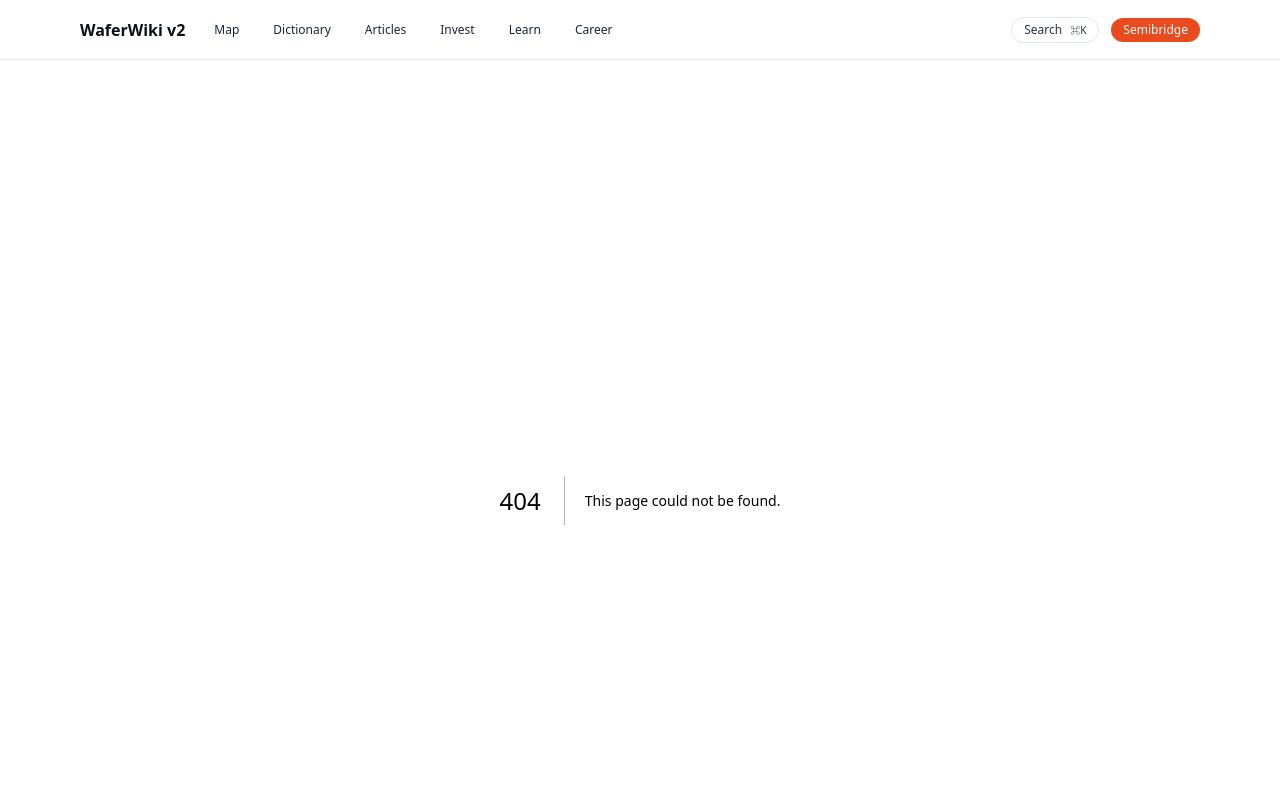
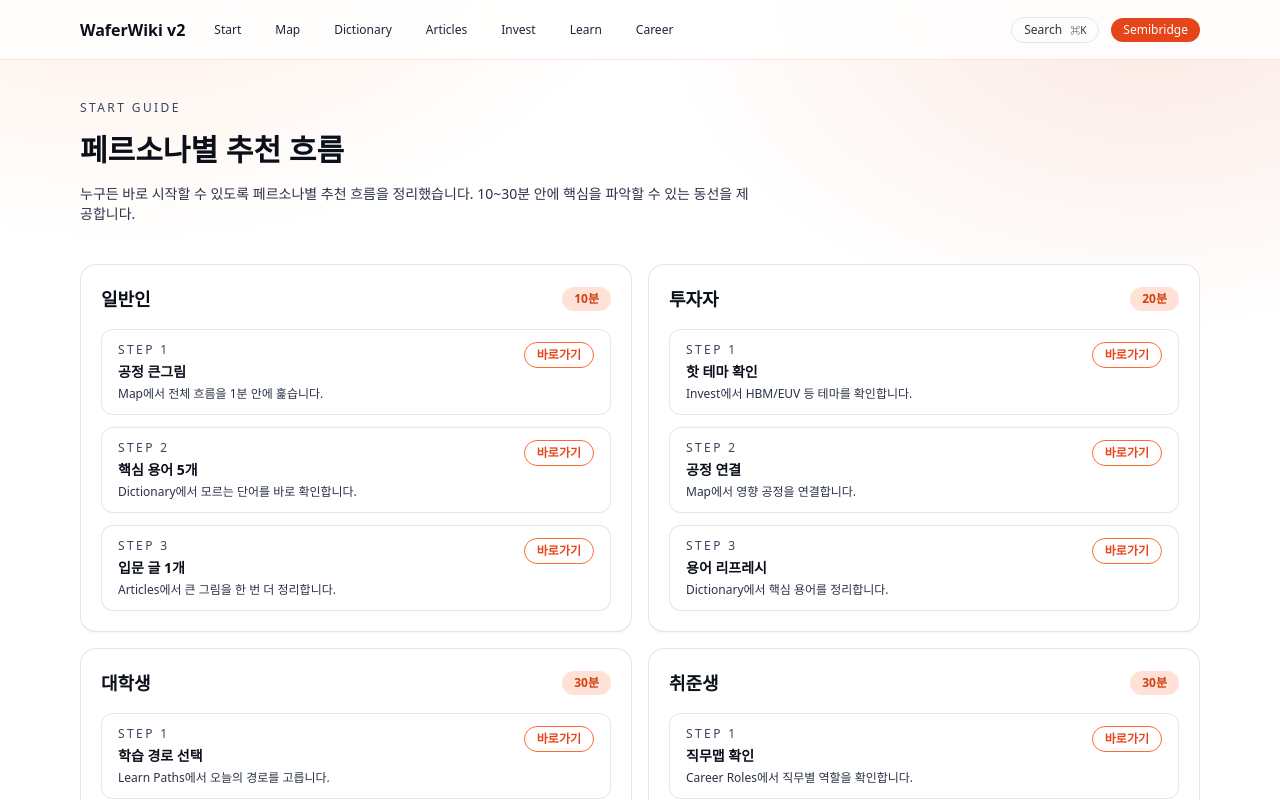
Before and after one commit to shkim7267-ctrl/waferwiki-v2, a Next.js app: page /start in a window 1280 px wide. Before the commit this address had no page. Shown: the top 800 px of the page. Built offline with nearby package versions, Linux system fonts and the light colour scheme.

Commit message:
Add Start guide and SK hynix-inspired theme

```diff
--- a/app/(site)/page.tsx
+++ b/app/(site)/page.tsx
@@ -1,6 +1,11 @@
 import Link from 'next/link';
 
 const quickLinks = [
+  {
+    title: 'Start 가이드',
+    desc: '페르소나별 추천 흐름으로 빠르게 시작하기.',
+    href: '/start'
+  },
   {
     title: '공정 큰그림 지도',
     desc: 'Wafer부터 Packaging까지 공정 흐름을 한 눈에.',
@@ -42,10 +47,10 @@ export default function HomePage() {
         </p>
         <div className="flex flex-wrap gap-3">
           <Link
-            href="/map"
+            href="/start"
             className="rounded-full bg-accent-600 px-4 py-2 text-sm font-medium text-white"
           >
-            공정 지도 보기
+            Start 가이드
           </Link>
           <Link
             href="/glossary"
--- a/app/globals.css
+++ b/app/globals.css
@@ -7,7 +7,11 @@
 }
 
 body {
-  @apply bg-white text-ink-900 antialiased;
+  @apply text-ink-900 antialiased;
+  background:
+    radial-gradient(900px 600px at 10% -10%, rgba(255, 122, 51, 0.15), transparent 60%),
+    radial-gradient(900px 600px at 90% 0%, rgba(230, 69, 26, 0.12), transparent 55%),
+    #fff;
 }
 
 .prose-start {
@@ -19,7 +23,7 @@ body {
 }
 
 .card {
-  @apply rounded-xl border border-ink-200/60 bg-white p-5 shadow-sm;
+  @apply rounded-2xl border border-ink-200/60 bg-white p-5 shadow-sm;
 }
 
 .section-title {
--- /dev/null
+++ b/app/start/page.tsx
@@ -0,0 +1,93 @@
+import Link from 'next/link';
+
+const flows = [
+  {
+    persona: '일반인',
+    time: '10분',
+    steps: [
+      { label: '공정 큰그림', desc: 'Map에서 전체 흐름을 1분 안에 훑습니다.', href: '/map' },
+      { label: '핵심 용어 5개', desc: 'Dictionary에서 모르는 단어를 바로 확인합니다.', href: '/glossary' },
+      { label: '입문 글 1개', desc: 'Articles에서 큰 그림을 한 번 더 정리합니다.', href: '/articles' }
+    ]
+  },
+  {
+    persona: '투자자',
+    time: '20분',
+    steps: [
+      { label: '핫 테마 확인', desc: 'Invest에서 HBM/EUV 등 테마를 확인합니다.', href: '/invest/themes' },
+      { label: '공정 연결', desc: 'Map에서 영향 공정을 연결합니다.', href: '/map' },
+      { label: '용어 리프레시', desc: 'Dictionary에서 핵심 용어를 정리합니다.', href: '/glossary' }
+    ]
+  },
+  {
+    persona: '대학생',
+    time: '30분',
+    steps: [
+      { label: '학습 경로 선택', desc: 'Learn Paths에서 오늘의 경로를 고릅니다.', href: '/learn/paths' },
+      { label: '개념 카드', desc: 'Concepts로 선수/후속 개념을 연결합니다.', href: '/learn/concepts' },
+      { label: '퀴즈로 점검', desc: 'Quiz로 이해도를 확인합니다.', href: '/learn/quiz' }
+    ]
+  },
+  {
+    persona: '취준생',
+    time: '30분',
+    steps: [
+      { label: '직무맵 확인', desc: 'Career Roles에서 직무별 역할을 확인합니다.', href: '/career/roles' },
+      { label: '스킬 체크', desc: '체크리스트로 준비 상태를 점검합니다.', href: '/career/checklist' },
+      { label: '질문/프로젝트', desc: 'Q뱅크와 프로젝트로 실전 준비를 합니다.', href: '/career/questions' }
+    ]
+  }
+];
+
+export const metadata = {
+  title: 'Start | WaferWiki v2'
+};
+
+export default function StartPage() {
+  return (
+    <div className="space-y-10">
+      <section className="space-y-4">
+        <p className="text-xs font-medium uppercase tracking-[0.2em] text-ink-500">Start Guide</p>
+        <h1 className="text-3xl font-semibold text-ink-900">페르소나별 추천 흐름</h1>
+        <p className="max-w-2xl text-sm text-ink-600">
+          누구든 바로 시작할 수 있도록 페르소나별 추천 흐름을 정리했습니다.
+          10~30분 안에 핵심을 파악할 수 있는 동선을 제공합니다.
+        </p>
+      </section>
+
+      <section className="grid gap-4 md:grid-cols-2">
+        {flows.map((flow) => (
+          <div key={flow.persona} className="card space-y-4">
+            <div className="flex items-center justify-between">
+              <h2 className="text-lg font-semibold text-ink-900">{flow.persona}</h2>
+              <span className="rounded-full bg-accent-100 px-3 py-1 text-xs font-semibold text-accent-700">
+                {flow.time}
+              </span>
+            </div>
+            <ol className="space-y-3 text-sm text-ink-600">
+              {flow.steps.map((step, index) => (
+                <li key={step.href} className="rounded-xl border border-ink-200/60 bg-white/70 px-4 py-3">
+                  <div className="flex items-start justify-between gap-2">
+                    <div>
+                      <p className="text-xs font-medium uppercase tracking-[0.2em] text-ink-500">
+                        Step {index + 1}
+                      </p>
+                      <p className="mt-1 text-sm font-semibold text-ink-900">{step.label}</p>
+                      <p className="mt-1 text-xs text-ink-600">{step.desc}</p>
+                    </div>
+                    <Link
+                      href={step.href}
+                      className="rounded-full border border-accent-500 px-3 py-1 text-xs font-semibold text-accent-600"
+                    >
+                      바로가기
+                    </Link>
+                  </div>
+                </li>
+              ))}
+            </ol>
+          </div>
+        ))}
+      </section>
+    </div>
+  );
+}
--- a/components/SiteHeader.tsx
+++ b/components/SiteHeader.tsx
@@ -5,6 +5,7 @@ import SearchModal from '@/components/SearchModal';
 import type { SearchDoc } from '@/lib/search';
 
 const navItems = [
+  { label: 'Start', href: '/start' },
   { label: 'Map', href: '/map' },
   { label: 'Dictionary', href: '/glossary' },
   { label: 'Articles', href: '/articles' },
@@ -20,7 +21,7 @@ const partnerLink = {
 
 export default function SiteHeader({ docs }: { docs: SearchDoc[] }) {
   return (
-    <header className="border-b border-ink-200/60 bg-white/80 backdrop-blur">
+    <header className="border-b border-accent-100 bg-white/85 backdrop-blur">
       <div className="container flex flex-col gap-3 py-4 md:flex-row md:items-center md:justify-between">
         <div className="flex flex-wrap items-center gap-4">
           <Link href="/" className="flex items-center gap-2 font-semibold text-ink-900">
--- a/tailwind.config.ts
+++ b/tailwind.config.ts
@@ -18,9 +18,10 @@ const config: Config = {
           200: '#cfd6e6'
         },
         accent: {
-          600: '#ea4b1e',
-          500: '#ff6a2a',
-          100: '#ffe7d9'
+          700: '#cf3f12',
+          600: '#e6451a',
+          500: '#ff6a33',
+          100: '#ffe1d6'
         }
       }
     }
```
